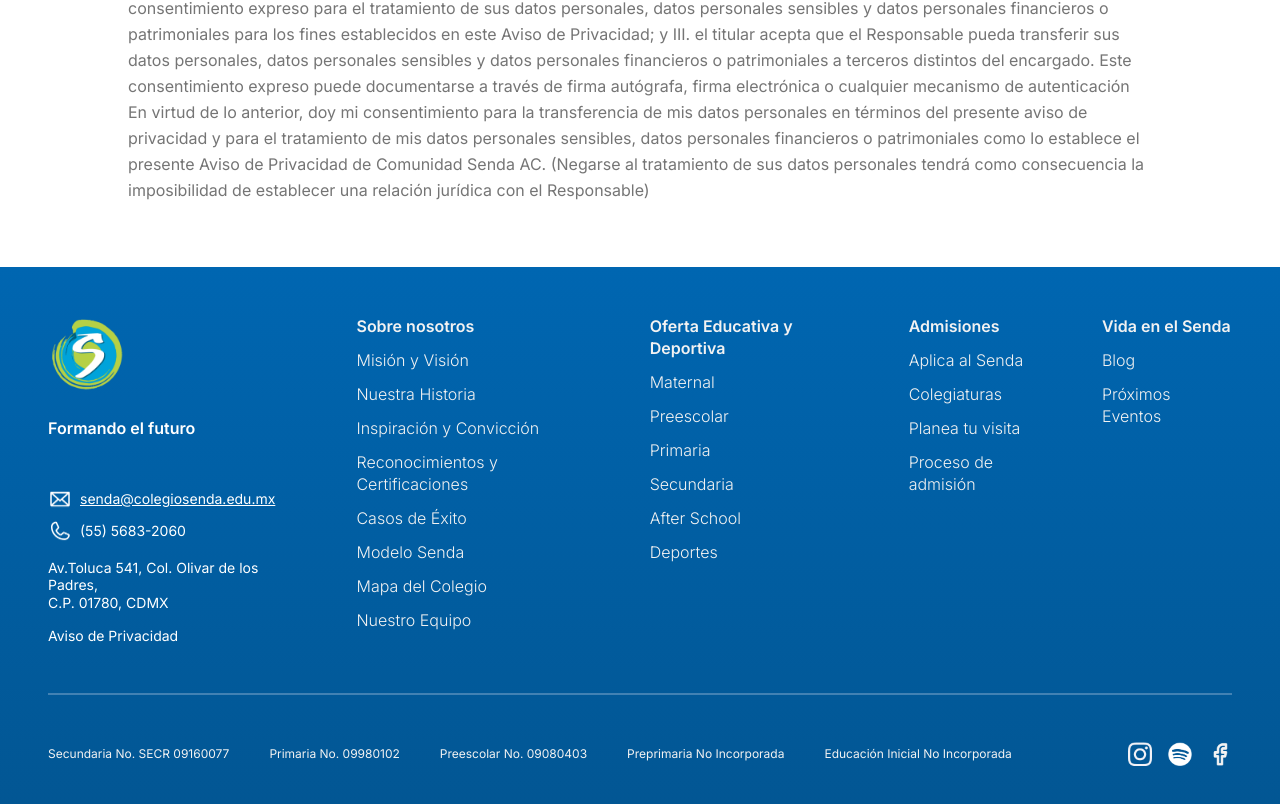
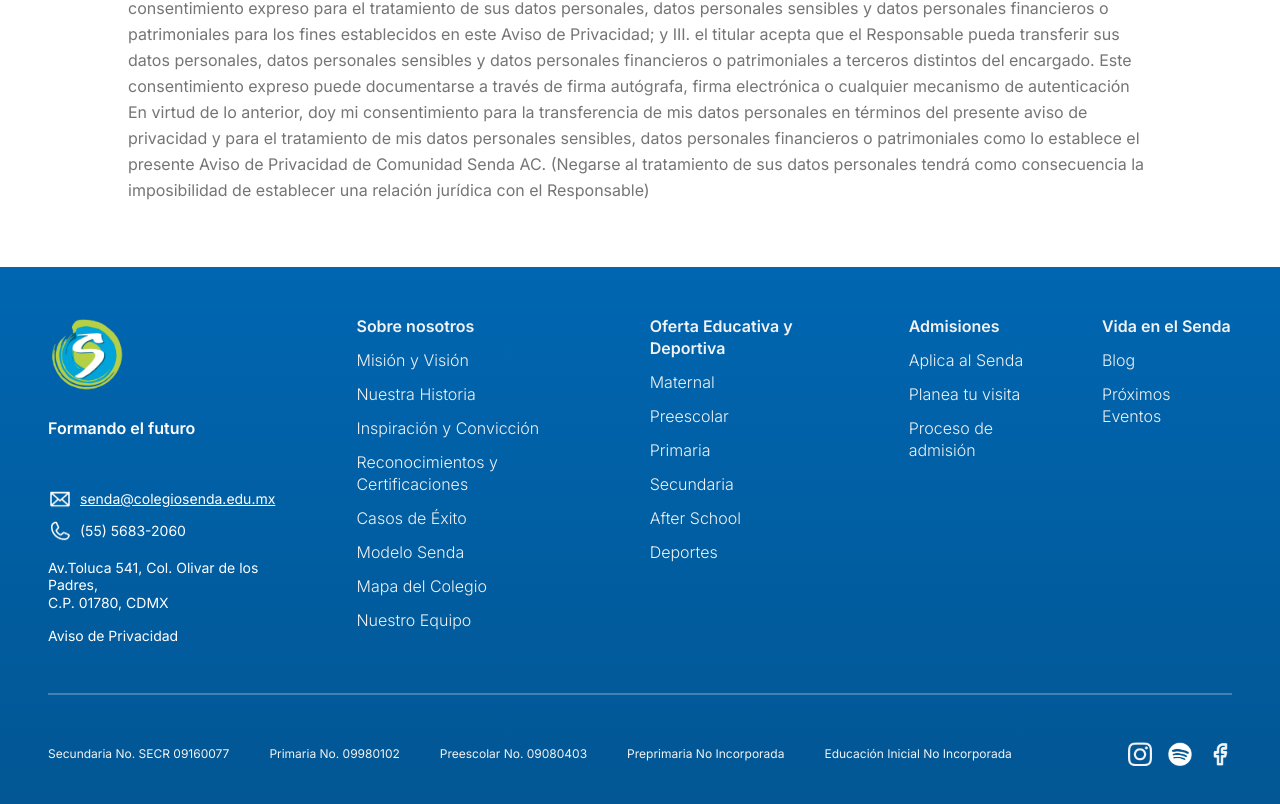
Before and after one commit to isabelrobleda/frontend-senda, a React (Vite) app: page /aviso-de-privacidad in a window 1280 px wide. Shown: the part 3439-4243 px from the top of the page. Built offline with nearby package versions, Linux system fonts and the light colour scheme; a web font is replaced by a local one.

Commit message:
hiding of colegiaturas page from footer

```diff
--- a/src/components/Footer.jsx
+++ b/src/components/Footer.jsx
@@ -117,9 +117,9 @@ function Footer() {
             <div className="text-[#f2f2f2] text-base font-light font-['Inter'] leading-snug hover:underline">
               <Link to="/aplica-al-senda">Aplica al Senda</Link>
             </div>
-            <div className="text-[#f2f2f2] text-base font-light font-['Inter'] leading-snug hover:underline">
+            {/* <div className="text-[#f2f2f2] text-base font-light font-['Inter'] leading-snug hover:underline">
               <Link to="/colegiaturas">Colegiaturas</Link>
-            </div>
+            </div> */}
             <div className="text-[#f2f2f2] text-base font-light font-['Inter'] leading-snug hover:underline">
               <Link to="/planea-tu-visita">Planea tu visita</Link>
             </div>
```
